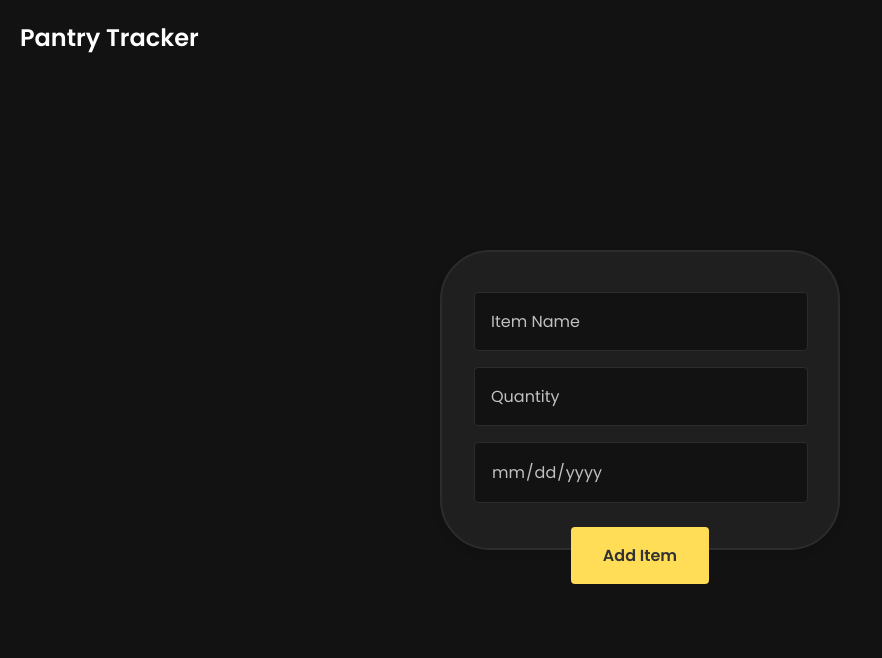
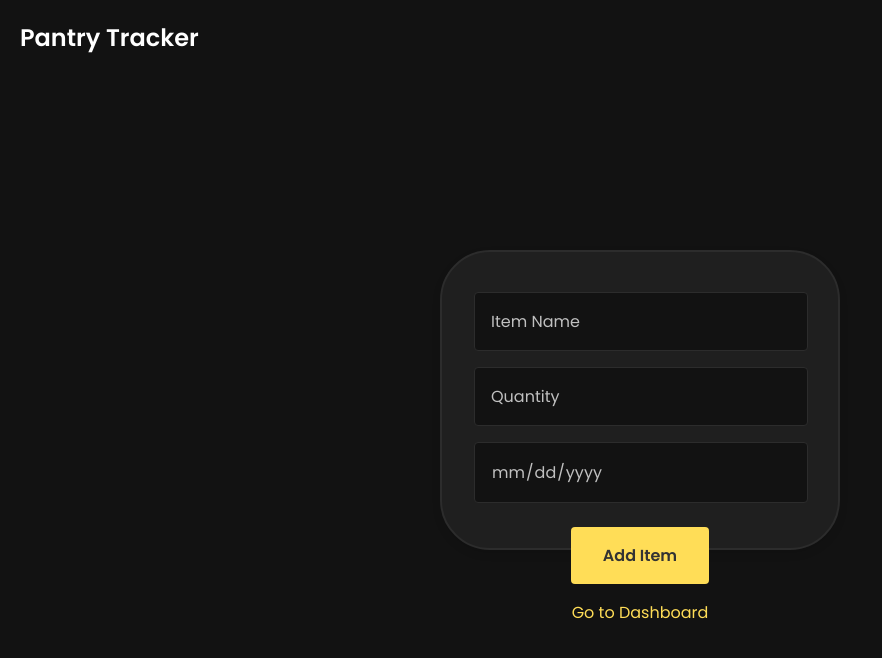
Before and after one commit to ag022004/pantry1, a plain HTML site: page pantry.html in a window 1280 px wide. Shown: the whole page, without its empty margins (0-882 px from the left). Drawn offline with Linux system fonts and the light colour scheme.

Commit message:
Update pantry.html

```diff
--- a/pantry.html
+++ b/pantry.html
@@ -110,6 +110,19 @@
     .form-btn:hover {
       background-color: #e6c44d;
     }
+
+    .link-container {
+      margin-top: 1rem;
+    }
+
+    .link {
+      color: #ffdd57;
+      text-decoration: none;
+    }
+
+    .link:hover {
+      text-decoration: underline;
+    }
   </style>
 </head>
 
@@ -129,6 +142,9 @@
           <span>Add Item</span>
         </button>
       </form>
+      <div class="link-container">
+        <a href="dashboard.html" class="link">Go to Dashboard</a>
+      </div>
     </div>
   </div>
 
```
